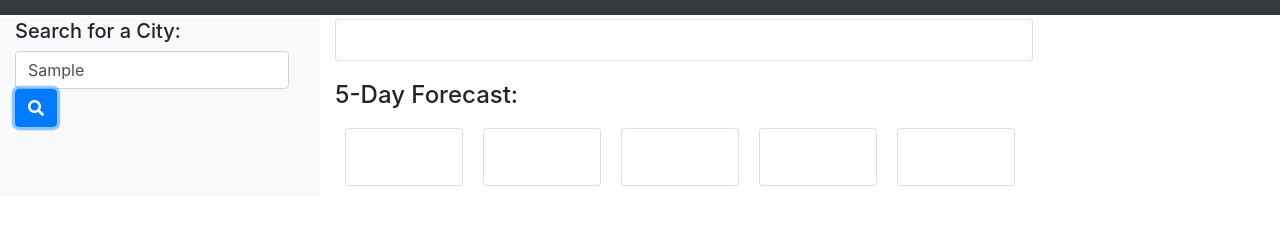
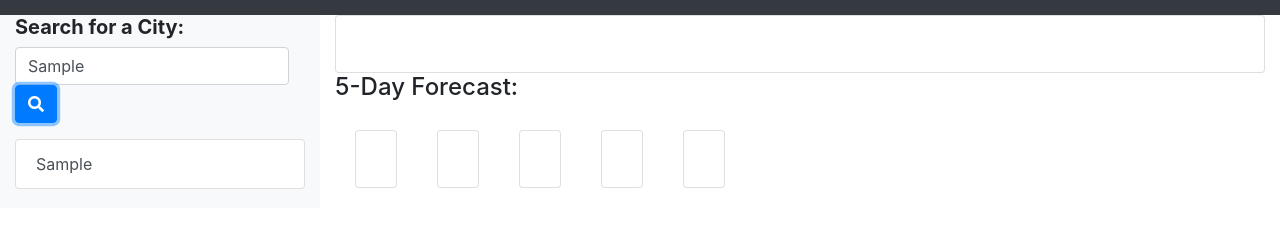
Before and after one commit to ZanHong/6-weather-dashboard, a plain HTML site: page index.html in a window 1280 px wide. Both pictures are taken after typing "Sample" into the empty fields and a click on the button 36 px from the left and 169 px from the top of the page. Shown: the part 61-288 px from the top of the page. Drawn offline with nearby package versions, Linux system fonts and the light colour scheme; no server answers.

Commit message:
Project Complete
- Search button and form working as intended
- Add a function that splits the input into individual string if a space
  exist within the original string and then changes the first character
  of the split string to upper case before joining them back
- Local storage working as intended
- Add button for each city input created on the list

```diff
--- a/index.html
+++ b/index.html
@@ -15,12 +15,14 @@
         <h1>Weather Dashboard</h1>
     </header>
 
-    <div class="container-fluid pt-1">
-        <div class="row">
+    <div class="container-fluid">
+        <div class=row>
             <div class="col-md-3 bg-light">
                 <h5>Search for a City:</h5>
                 <form class="form-inline">
-                    <input type="text" class="form-control" id="search-term">
+                    <div class="form-group">
+                        <input type="text" class="form-control" id="search-city">
+                    </div>
                     <button class="btn btn-primary" id="searchBtn" type="submit">
                         <i class="fas fa-search"></i>
                     </button>
@@ -29,26 +31,27 @@
                     <ul class="list-group" id="city-list"></ul>
                 </div>
             </div>
-
             <div class="col-md-9">
-                <div class="card col-md-9">
-                    <div class="card-body" id="current-info">
+                <div class='card' id="current-weather">
+                    <div class="card-body">
                         <div id="city-date-icon">
-                            <span id='city-name'></span>
+                            <span id='city-name'>
+                            </span>
                             <span id='current-icon'></span>
                         </div>
-                        <div id="current-temp"></div>
-                        <div id="current-humidity"></div>
-                        <div id="current-wind"></div>
-                        <div id="current-uv"></div>
+                        <p class="card-text" id="current-temp"></p>
+                        <p class="card-text" id="current-humidity"></p>
+                        <p class="card-text" id="current-wind"></p>
+                        <p class="card-text" id="current-uv"></p>
+                        </ul>
                     </div>
                 </div>
-                <div class="row" id="forecast-div">
-                    <div class="col-md-9">
+                <div class="row">
+                    <div class="col-md-12" id="forecast-weather">
                         <h4>5-Day Forecast:</h4>
                         <div id="forecast-cards">
                             <div class="card forecast">
-                                <div id="forecast-1" class="card-body">
+                                <div class="card-body" id="forecast-1">
                                     <span class="card-title" id='forecast-date-1'>
                                     </span>
                                     <span id='forecast-icon-1'></span>
@@ -57,7 +60,7 @@
                                 </div>
                             </div>
                             <div class="card forecast">
-                                <div id="forecast-2" class="card-body">
+                                <div class="card-body" id="forecast-2">
                                     <span class="card-title" id='forecast-date-2'>
                                     </span>
                                     <span id='forecast-icon-2'></span>
@@ -66,7 +69,7 @@
                                 </div>
                             </div>
                             <div class="card forecast">
-                                <div id="forecast-3" class="card-body">
+                                <div class="card-body" id="forecast-3">
                                     <span class="card-title" id='forecast-date-3'>
                                     </span>
                                     <span id='forecast-icon-3'></span>
@@ -75,7 +78,7 @@
                                 </div>
                             </div>
                             <div class="card forecast">
-                                <div id="forecast-4" class="card-body">
+                                <div class="card-body" id="forecast-4">
                                     <span class="card-title" id='forecast-date-4'>
                                     </span>
                                     <span id='forecast-icon-4'></span>
@@ -84,7 +87,7 @@
                                 </div>
                             </div>
                             <div class="card forecast">
-                                <div id="forecast-5" class="card-body">
+                                <div class="card-body" id="forecast-5">
                                     <span class="card-title" id='forecast-date-5'>
                                     </span>
                                     <span id='forecast-icon-5'></span>
@@ -103,6 +106,7 @@
     <script src="https://code.jquery.com/jquery-3.4.1.min.js"></script>
     <script src="https://cdnjs.cloudflare.com/ajax/libs/moment.js/2.24.0/moment.min.js"></script>
     <script type="text/javascript" src="script.js"></script>
+
 </body>
 
 </html>
--- a/script.js
+++ b/script.js
@@ -1,31 +1,41 @@
-function cityWeather() {
-    $("#current-head, #current-temp, #current-humidity, #current-wind, #current-uv").empty();
+// Function that generate current and future weather information
+function CreateCityWeather(searchCity, listBtns) {
+    // Empties these divs so that contents are not duplicated
+    $("#current-temp, #current-humidity, #current-wind, #current-uv").empty();
 
+    // Adds a button of the new input to the list when it's entered
+    CreateCityListBtns(listBtns);
 
+    // Current weather with temperature, humidity and windspeed
     var APIkey = "e1063e4c4655b3290f4d3a7f070875e2";
-    var searchField = $("#search-term").val().trim().toLowerCase();
-    var queryURL = "https://api.openweathermap.org/data/2.5/weather?q=" + searchField + "&APPID=" + APIkey;
+    var queryURL = "https://api.openweathermap.org/data/2.5/weather?&appid=" + APIkey + "&q=" + searchCity;
+
 
     $.ajax({
         url: queryURL,
         method: "GET"
-    }).then(function(response) {
+    }).then(function (response) {
         console.log(response);
 
         var displayMoment = $("<h2>");
         var currentMoment = moment();
 
+        // Empties the header if there's a new input or clicked button
         $("#city-name").empty();
-        $("#city-name").append(displayMoment.text(" (" + currentMoment.format("L") + ") "));
+        $("#city-name").append(displayMoment.text(" (" + currentMoment.format("l") + ") ")
+        );
+
         var cityName = $("<h2>").text(response.name);
         $("#city-name").prepend(cityName);
         var weatherIcon = $("<img>");
 
         weatherIcon.attr("src", "https://openweathermap.org/img/w/" + response.weather[0].icon + ".png");
 
+        // Empties the header icon if there's a new input or clicked button
         $("#current-icon").empty();
         $("#current-icon").append(weatherIcon);
 
+        // Converting Kelvin to Celsius
         var KtoCelcius = (response.main.temp - 273.15).toFixed(2);
         var currentTemp = $("<p>").text("Temperature: " + KtoCelcius + "\xB0C");
         var currentHumidity = $("<p>").text("Humidity: " + response.main.humidity + "%");
@@ -36,14 +46,16 @@ function cityWeather() {
         $("#current-wind").append(currentWind);
 
 
+        // Current UV Index
+        var latitude = response.coord.lat;
         var longitude = response.coord.lon;
-        var latitude = response.coord.lat;
+
         var uvQueryURL = "https://api.openweathermap.org/data/2.5/uvi?APPID=" + APIkey+ "&lat=" + latitude + "&lon=" + longitude;
 
         $.ajax({
             url: uvQueryURL,
             method: "GET"
-        }).then(function(uvIndex) {
+        }).then(function (uvIndex) {
             console.log(uvIndex);
             var uvIndicate = $("<button>");
 
@@ -61,22 +73,25 @@ function cityWeather() {
             uvIndicate.text(uvIndex.value);
             $("#current-uv").text("UV Index: ");
             $("#current-uv").append(uvIndicate);
-        })
 
-        // QueryURL for 5-days forecast
-        var forecastQueryURL = "http://api.openweathermap.org/data/2.5/forecast?q=" + searchField + "&APPID=" + APIkey;
+
+            // Forecast Weather for the next 5 days
+            var forecastQueryURL = "https://api.openweathermap.org/data/2.5/forecast?&appid=" + APIkey + "&q=" + searchCity;
+            var forecastWeather = $("#forecast-weather");
+            forecastWeather.addClass("pt-3");
 
             $.ajax({
                 url: forecastQueryURL,
                 method: "GET"
-        }).then(function(forecast) {
+            }).then(function (forecast) {
                 console.log(forecast);
 
                 // Selects information at 24hrs from the current day and so on
                 for (var i = 7; i < forecast.list.length; i += 8) {
                     var forecastDate = $("<h5>");
+                    // The equation below is used to make sure numbers 1 to 5 are generated for indexing the IDs below
                     var forecastIndexID = (i +1) / 8;
-                var forecastDayAdd = currentMoment.add(1, 'days').format("L");
+                    var forecastDayAdd = currentMoment.add(1, 'days').format("l");
                     console.log("#forecast-date-" + forecastIndexID, i, forecastDayAdd);
                     $("#forecast-date-" + forecastIndexID).empty();
                     $("#forecast-date-" + forecastIndexID).append(forecastDate.text(forecastDayAdd));
@@ -89,16 +104,91 @@ function cityWeather() {
 
                     var KtoCelciusForecast = (forecast.list[i].main.temp - 273.15).toFixed(2);
                     $("#forecast-temp-" + forecastIndexID).text("Temp: " + KtoCelciusForecast + "\xB0C");
-                $("#forecast-humidity-" + forecastIndexID).text("Humidity" + forecast.list[i].main.humidity);
+                    $("#forecast-humidity-" + forecastIndexID).text("Humidity: " + forecast.list[i].main.humidity + "%");
 
                     $(".forecast").addClass("bg-primary text-white");
                 }
-        })
-    })
+            });
+        });
+    });
 }
 
+// A function to create buttons in the search list
+function CreateCityListBtns(listBtns) {
+    // Empties the list to prevent duplicates when this function is run
+    $("#city-list").empty();
+    $("#city-list").addClass("pt-3");
 
-$("#searchBtn").on("click", function () {
+    // Returns an array of the object's properties (in this case the cities input)
+    var cityProperty = Object.keys(listBtns);
+    console.log(cityProperty);
+    for (var i = 0; i < cityProperty.length; i++) {
+        var CityListBtns = $("<button>");
+        CityListBtns.addClass("list-group-item list-group-item-action");
+
+        // For each of the string in the array, change the string to lower case and then split them if there exist a space between the strings
+        var splitStr = cityProperty[i].toLowerCase().split(" ");
+        for (var j = 0; j < splitStr.length; j++) {
+            // Then change each first character of the split string (if any) to upper case
+            splitStr[j] = splitStr[j].charAt(0).toUpperCase() + splitStr[j].substring(1);
+        }
+
+        // join the split string if any then append it to #city-list
+        var joinCityString = splitStr.join(" ");
+        CityListBtns.text(joinCityString);
+
+        $("#city-list").prepend(CityListBtns);
+    }
+}
+
+// Run the below function once the document has finished rendering
+$(document).ready(function () {
+    var listBtns = JSON.parse(localStorage.getItem("listBtns"));
+
+    // Sets an empty object if there's nothing
+    if (listBtns == null) {
+        listBtns = {};
+    }
+
+    // Calling this function here displays the previously STORED object items when the document is ready
+    CreateCityListBtns(listBtns);
+
+    // Hide these divs then the document has finished rendering
+    $("#current-weather").hide();
+    $("#forecast-weather").hide();
+
+
+    $("#searchBtn").on("click", function (event) {
         event.preventDefault();
-    cityWeather();
-})
+
+        var searchCity = $("#search-city").val().trim().toLowerCase();
+
+        // If there is an input, set the input value for listBtns
+        if (searchCity != "") {
+            listBtns[searchCity] = true;
+            localStorage.setItem("listBtns", JSON.stringify(listBtns));
+
+            // Running the function here and another .on() function below so that the weather info is displayed
+            CreateCityWeather(searchCity, listBtns);
+
+            // Show these divs when search button is clicked
+            $("#current-weather").show();
+            $("#forecast-weather").show();
+        }
+    });
+
+
+    // Standard .on("click") only didn't work
+    // Found this method on StackOverflow where it targets buttons that are dynamically generated under <ul id="city-list">
+    $("#city-list").on("click", "button", function (event) {
+        event.preventDefault();
+        var searchCity = $(this).text();
+
+        // Running the function here and the .on() function above so that the weather info is displayed
+        CreateCityWeather(searchCity, listBtns);
+
+        // Show these divs when a city list button is clicked
+        $("#current-weather").show();
+        $("#forecast-weather").show();
+    });
+});
--- a/style.css
+++ b/style.css
@@ -5,29 +5,26 @@ header {
     padding: 10px 0;
 }
 
-.container .row div h5 {
+.container-fluid .row div h5 {
     font-weight: bold;
 }
 
 #city-date-icon,
 #city-name,
-#current-icon {
+#current-icon,
+#forecast-cards
+{
     display: flex;
-    flex-direction: row;
-    justify-content: center/space-around/space-between;
 }
 
 #forecast-div {
     margin-top: 20px;
 }
 
-#forecast-cards {
-    display: flex;
-    flex-direction: row;
-    justify-content: center/space-between;
+#forecast-weather {
+    width: 100%;
 }
 
 .forecast {
-    margin: 10px;
-    width: 18rem;
+    margin: 20px;
 }
```
Lines whose indentation alone changed are shown as unchanged.
